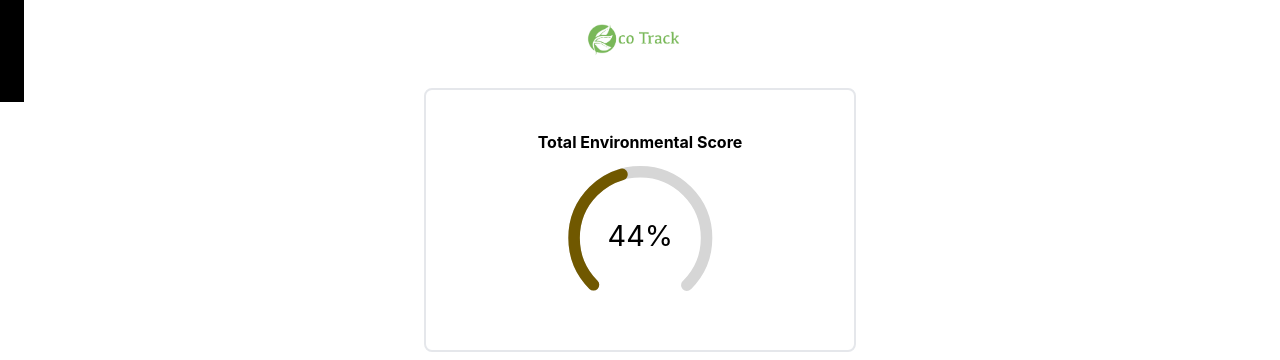
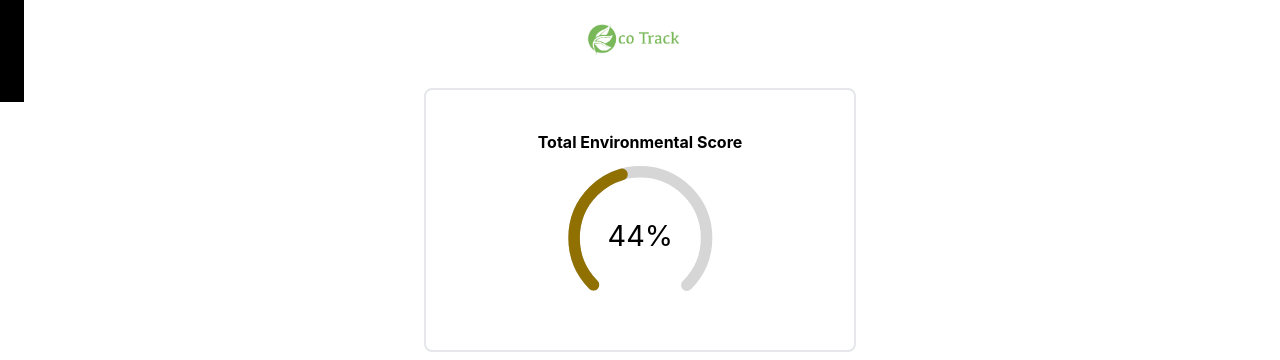
Before and after one commit to grayzcale/green-project, a React (Create React App) app: page /stats in a window 1280 px wide. Shown: the top 360 px of the page. Built offline with nearby package versions, Linux system fonts and the light colour scheme.

Commit message:
Update score color

```diff
--- a/src/pages/Stats.js
+++ b/src/pages/Stats.js
@@ -46,8 +46,8 @@ const Stats = () => {
   };
 
   const getColor = (v, color) => {
-    let r = mapRange(v, 0, 100, 200, 0);
-    const g = mapRange(v, 0, 100, 0, 200);
+    let r = mapRange(v, 0, 100, 255, 0);
+    const g = mapRange(v, 0, 100, 0, 255);
     if (color) {
       // r = mapRange(v, 0, 100, 0, color[2]);
       return `hsl(${color[0]}, ${color[1]}%, ${color[2]}%)`;
```
